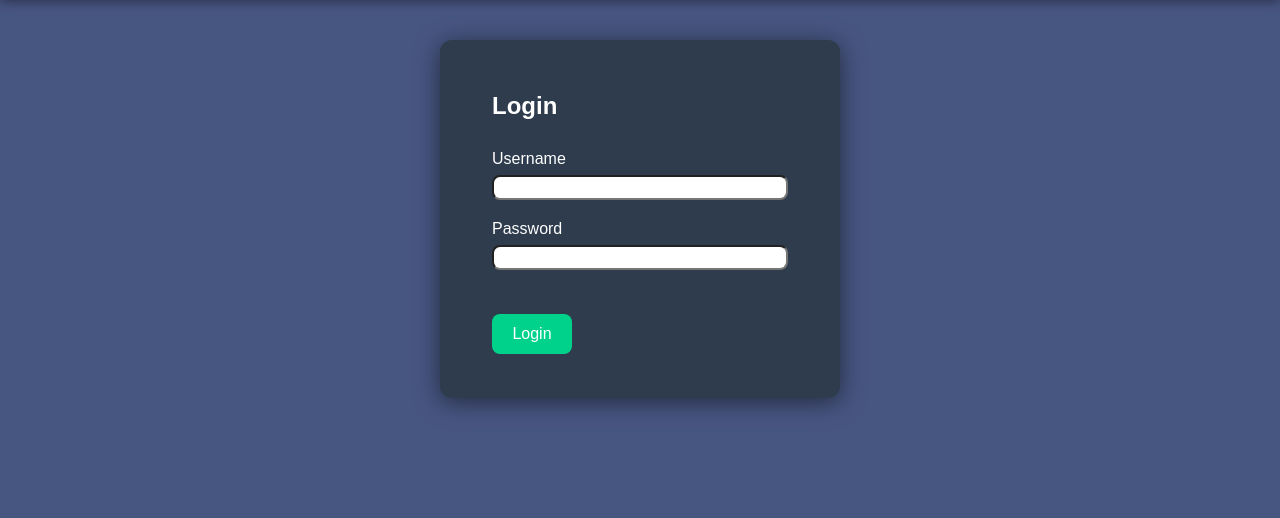
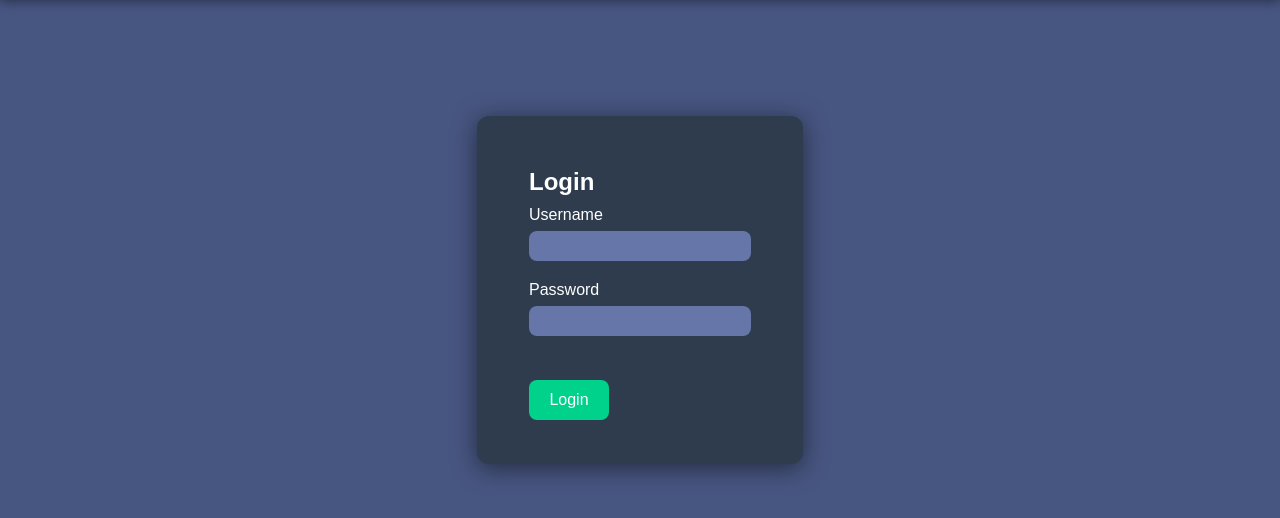
Before and after one commit to rahmanisstudent/project-rbpl-native, a PHP site: page /login.php in a window 1280 px wide. Shown: the part 150-668 px from the top of the page. Run offline with PHP 8.4, Linux system fonts and the light colour scheme.

Commit message:
rapihin dikit banget

```diff
--- a/css/login.css
+++ b/css/login.css
@@ -30,6 +30,7 @@ body {
 body {
     background-color: #475581;
 }
+
 .container {
     color: white;
     background: #2E3C4E;
@@ -38,24 +39,36 @@ body {
     padding: 32px 32px 24px 32px;
     border-radius: 12px;
     box-shadow: 0 4px 24px rgba(0, 0, 0, 0.5);
+    position: absolute;
+    top: 50%;
+    left: 50%;
+    transform: translate(-50%, -50%);
 }
+
 .login-form{
     padding: 20px;
 }
 
 .login-form h2{
-    margin-bottom: 30px;
+    margin-bottom: 10px;
 }
 
 .input-group {
+    margin-top: 10px;
     margin-bottom: 20px;
 }
 .input-group input{
     border-radius: 8px;
     width: 100%;
-    height: 25px;
+    height: 30px;
     padding-left: 15px;
     margin-top: 7px;
+    border: none;
+    background-color: #6776a8;
+    color: white;
+    font-size: 16px;
+    outline: none;
+
 }
 
 button{
@@ -69,3 +82,12 @@ button{
     cursor: pointer;
     font-size: 16px;
 }
+
+.errormsg {
+    color: red;
+    background-color: rgb(190, 105, 105);
+    border: red 1px solid;
+    padding: 10px;
+    border-radius: 8px;
+
+}
--- a/login.php
+++ b/login.php
@@ -30,7 +30,7 @@ if ($_SERVER['REQUEST_METHOD'] === 'POST') {
     }
 
     // Jika gagal login
-    $error = 'Username atau password salah.';
+    $error = 'Username atau password salah!';
     $stmt->close();
 }
 ?>
@@ -57,7 +57,7 @@ if ($_SERVER['REQUEST_METHOD'] === 'POST') {
         <div class="login-form">
             <h2>Login</h2>
             <?php if ($error): ?>
-                <p style="color: red;"><?= htmlspecialchars($error) ?></p>
+                <p class="errormsg"><?= htmlspecialchars($error) ?></p>
             <?php endif; ?>
             <form action="" method="post">
                 <div class="input-group">
```
Lines whose indentation alone changed are shown as unchanged.
